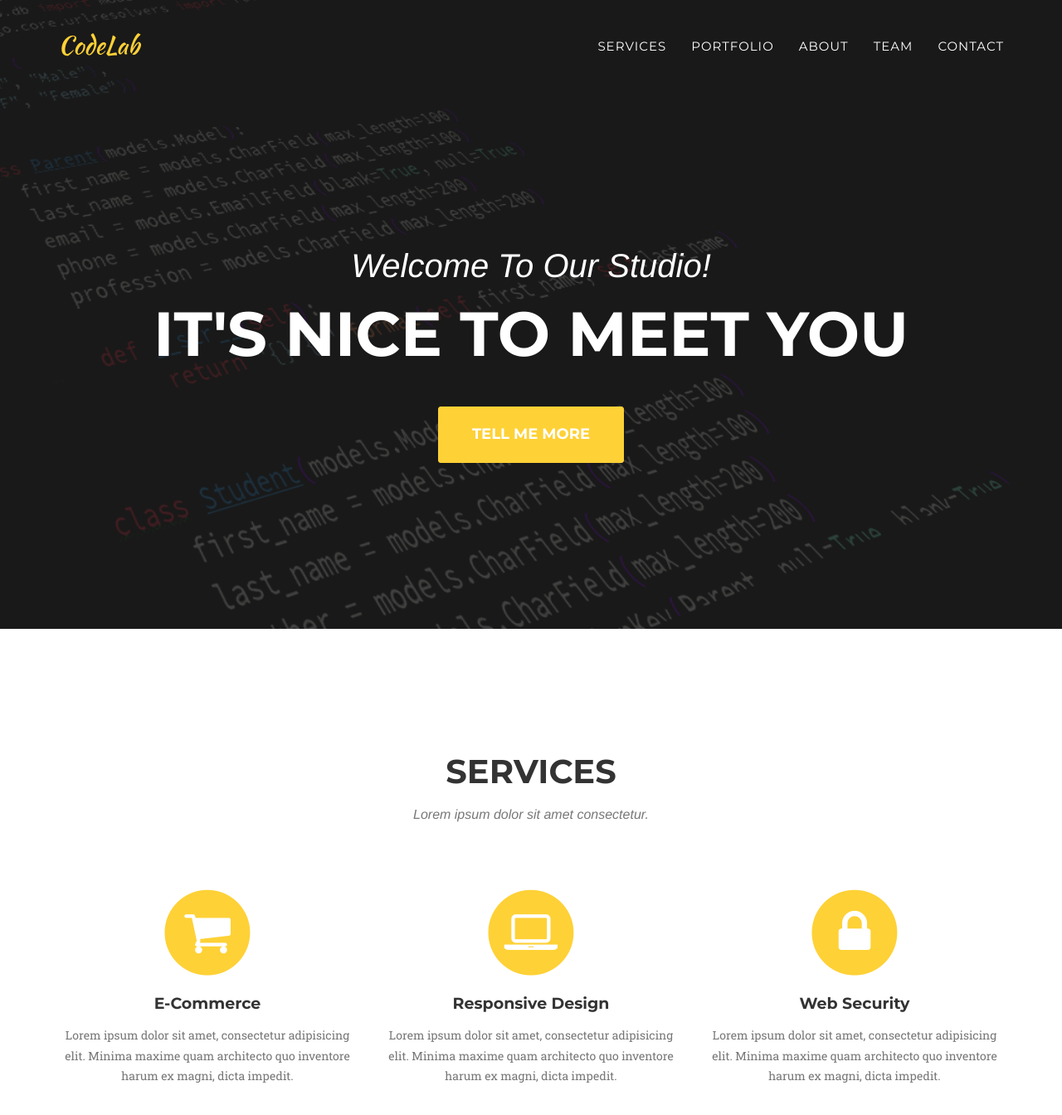
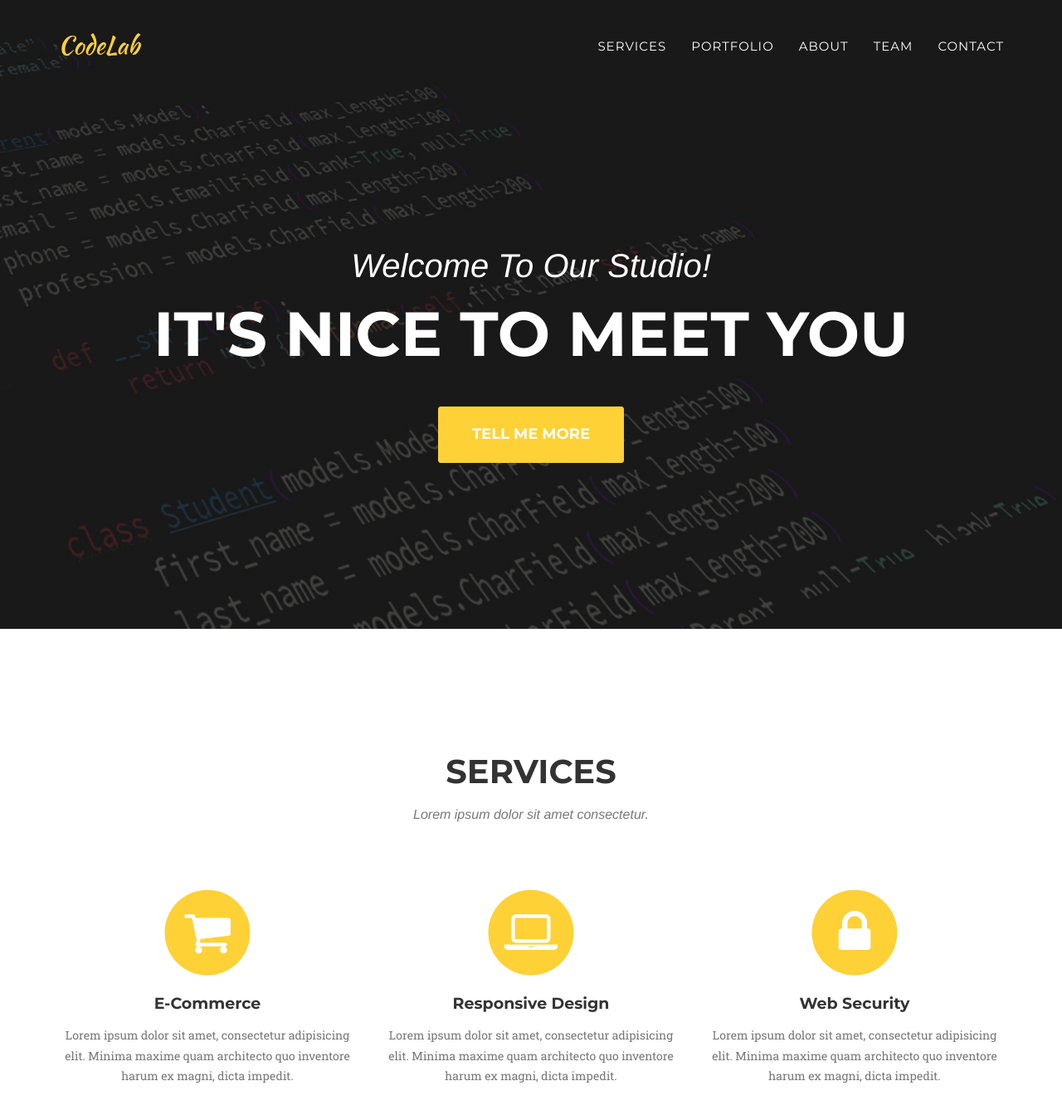
Before and after one commit to utsargoroy/utsargoroy.github.io, a Jekyll site: the page built from index.html, in a window 1280 px wide and 1400 px high. Shown: the top 1344 px of the window at 83% size. Built offline with Jekyll 4.4.1, drawn with Linux system fonts in a browser that asks for light colours; some web fonts are replaced.

Commit message:
added header img

```diff
--- a/_includes/css/agency.css
+++ b/_includes/css/agency.css
@@ -269,7 +269,7 @@
     text-align: center;
     color: #fff;
     background-attachment: scroll;
-    background-image: url('{{ site.baseurl }}/img/header-bg.png');
+    background-image: url('{{ site.baseurl }}/img/header-bg.jpg');
     background-position: center center;
     background-repeat: none;
     -webkit-background-size: cover;
```
